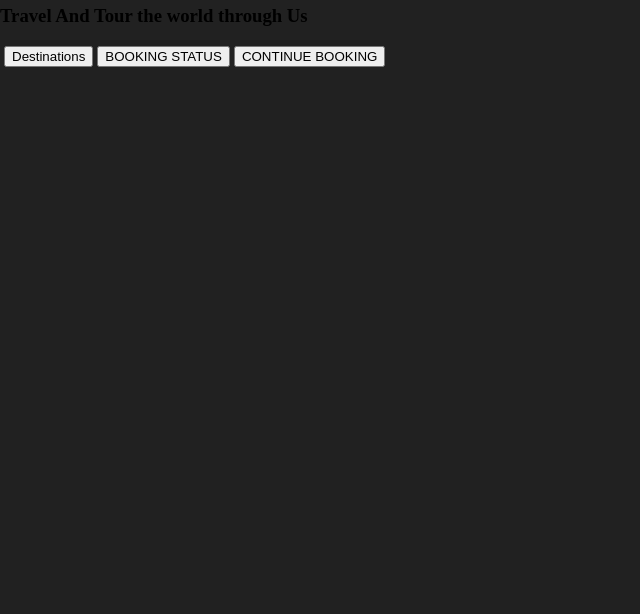
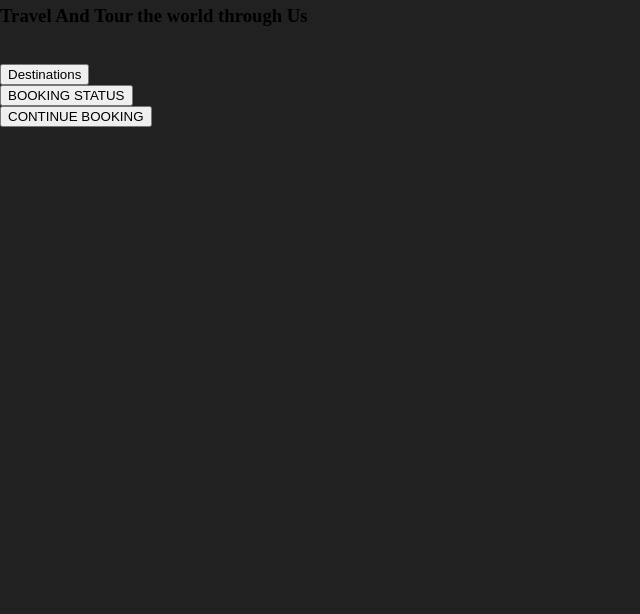
Before and after one commit to kimwakinjinu/Wonderlust-Adventures, a plain HTML site: page index.html in a window 1280 px wide. Shown: the part 186-800 px from the top of the page, without its empty margins (0-640 px from the left). Drawn offline with Linux system fonts and the light colour scheme.

Commit message:
Add content in the main

```diff
--- a/index.html
+++ b/index.html
@@ -1,30 +1,40 @@
 <!DOCTYPE html>
 <html lang="en">
+
 <head>
     <meta charset="UTF-8">
     <meta name="viewport" content="width=device-width, initial-scale=1.0">
     <title>WONDERLUST TRAVEL AGENCY</title>
     <link rel="stylesheet" href="style.css">
 </head>
+
 <body>
     <nav>
         <ul>
             <li><a href="index.html">Home</a></li>
-            <li><a href = "#about.html"></a>About Us</li>
-            <li><a href = "#services.html"></a>Services</li>
-            <li><a href = "#contacts.html"></a>Contacts</li>
-            <li><a href = "#team.html"></a>Team</li>
-            <li><a href = "#catalogue.html"></a>Catalogue</li>
+            <li><a href="#about.html"></a>About Us</li>
+            <li><a href="#services.html"></a>Services</li>
+            <li><a href="#contacts.html"></a>Contacts</li>
+            <li><a href="#team.html"></a>Team</li>
+            <li><a href="#catalogue.html"></a>Catalogue</li>
         </ul>
     </nav>
     <main>
         <h2>WONDERLUST TRAVEL AGENCY</h2>
         <h3>Travel And Tour the world through Us</h3>
         <img src="" alt="">
-        <button>Destinations</button>
-        <button>BOOKING STATUS</button>
-        <button>CONTINUE BOOKING</button>
+        <div class="button">
+            <button>Destinations</button>
+        </div>
+        <div class="button">
+            <button>BOOKING STATUS</button>
+        </div>
+        <div class="button">
+            <button>CONTINUE BOOKING</button>
+        </div>
+
     </main>
 
 </body>
+
 </html>
```
